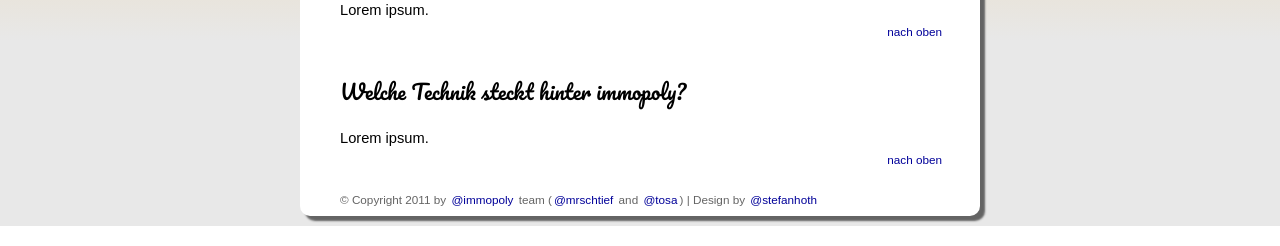
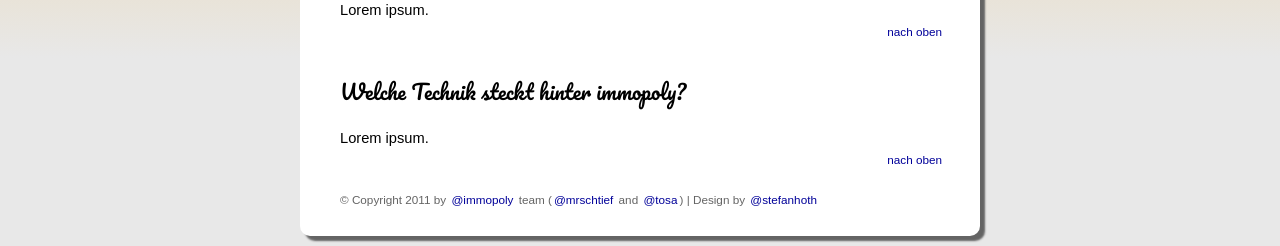
Before and after one commit to stefanhoth/immopoly-website, a PHP site: page /immopoly.html in a window 1280 px wide. Shown: the part 861-1107 px from the top of the page. Run offline with PHP 8.4, Linux system fonts and the light colour scheme.

Commit message:
* enhanced footer style

```diff
--- a/css/styles.css
+++ b/css/styles.css
@@ -229,7 +229,7 @@ header h2{
 }
 
 footer{
-	padding-top: 20px;
+	padding: 20px 0;
 	font-size: 0.8em;
 	color: #646464;
 }
```
